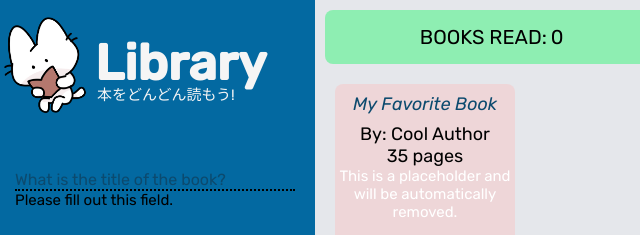
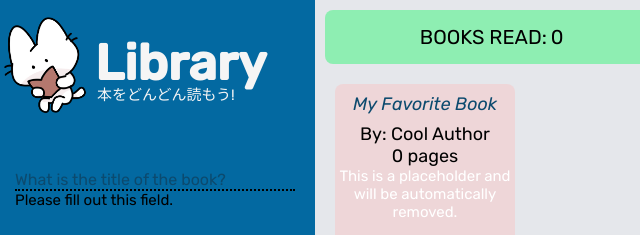
Before and after one commit to willard-wrt/library, a website: page index.html in a window 1280 px wide. Shown: the top 235 px of the page, 5-645 px from the left. Drawn offline with Linux system fonts and the light colour scheme.

Commit message:
Change placeholder book to show 0 page count

```diff
--- a/index.html
+++ b/index.html
@@ -107,7 +107,7 @@
             <div class="text-book">
               <p>My Favorite Book</p>
               <p>By: Cool Author</p>
-              <p>35 pages</p>
+              <p>0 pages</p>
               <p>This is a placeholder and will be automatically removed.</p>
             </div>
             <div class="button-book">
```
